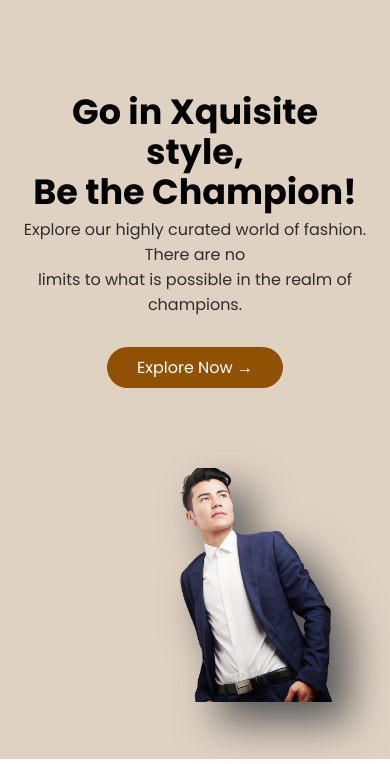
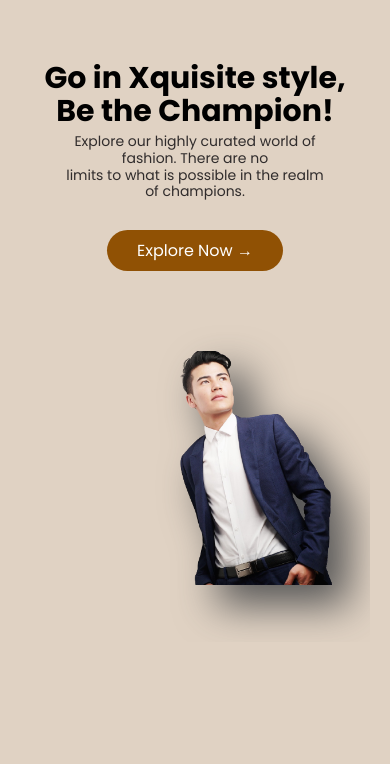
Before and after one commit to ALPHA-369/Ecommerce, a plain HTML site: page index.html in a window 390 px wide. Shown: the part 80-844 px from the top of the page. Drawn offline with Linux system fonts and the light colour scheme.

Commit message:
Make css changes

```diff
--- a/index.html
+++ b/index.html
@@ -55,7 +55,7 @@
                         </p>
                         <a href="products.html" class="btn">Explore Now &#8594</a>
                     </div>
-                    <div class="col-2">
+                    <div class="col-2 img-col-2">
                         <img src="images/hero-img.png" class="hero-img"/>
                     </div>
                 </div>
--- a/style.css
+++ b/style.css
@@ -606,9 +606,13 @@ ul {
 
 @media only screen and (max-width: 1090px) {
   .col-2 h1 {
-    font-size: 35px;
-    line-height: 40px;
+    font-size: 30px;
+    line-height: 30px;
     margin: 5px 0;
+  }
+  .col-2 p {
+    font-size: 12px;
+    line-height: 15px;
   }
   .col-4 {
     scale: 0.8;
@@ -653,7 +657,11 @@ ul {
     margin-top: 10px;
   }
 }
-
+@media only screen and (max-height: 900px) {
+  .header {
+    height: 100vh;
+  }
+}
 @media only screen and (max-width: 800px) {
   .logo img {
     width: 70px;
@@ -711,12 +719,29 @@ ul {
     flex-basis: 30%;
   }
 }
-@media only screen and (max-width: 640px) {
+@media only screen and (max-width: 639px) {
   .row {
     text-align: center;
   }
+  .col-2 h1 {
+    font-size: 30px;
+    line-height: 1.1em;
+  }
+  .col-2 p {
+    font-size: 14px;
+    line-height: 1.2em;
+    padding-left: 40px;
+    padding-right: 40px;
+  }
   .item-info {
     display: block;
+  }
+  .header .row {
+    margin-top: 40px;
+  }
+  .img-col-2 {
+    position: relative;
+    overflow: hidden;
   }
 }
 
@@ -724,10 +749,6 @@ ul {
   .col-2,
   .col-3 {
     flex-basis: 100%;
-  }
-  .col-2 h1 {
-    font-size: 35px;
-    line-height: 40px;
   }
   .col-4 {
     flex-basis: 10%;
```
Also changed, not shown: product-details.html (+3 -3 lines). Lines whose indentation alone changed are shown as unchanged.
